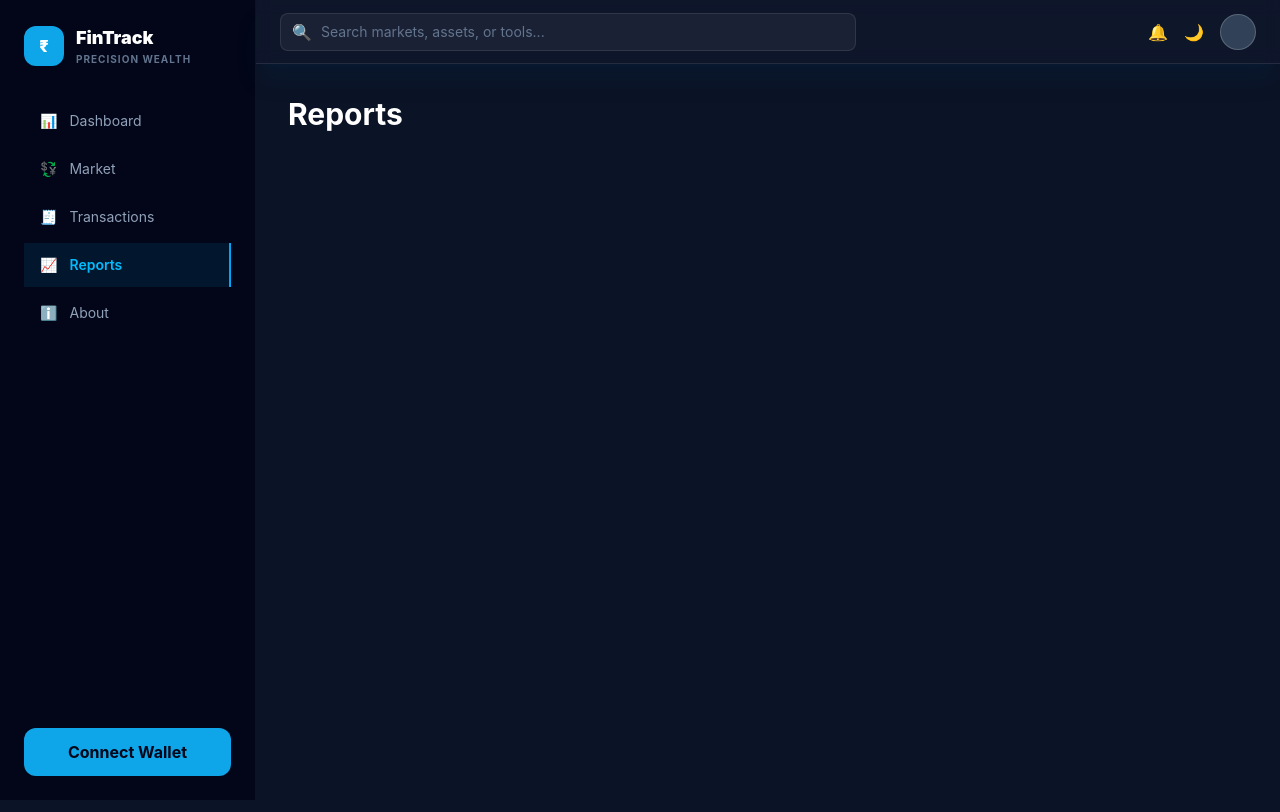
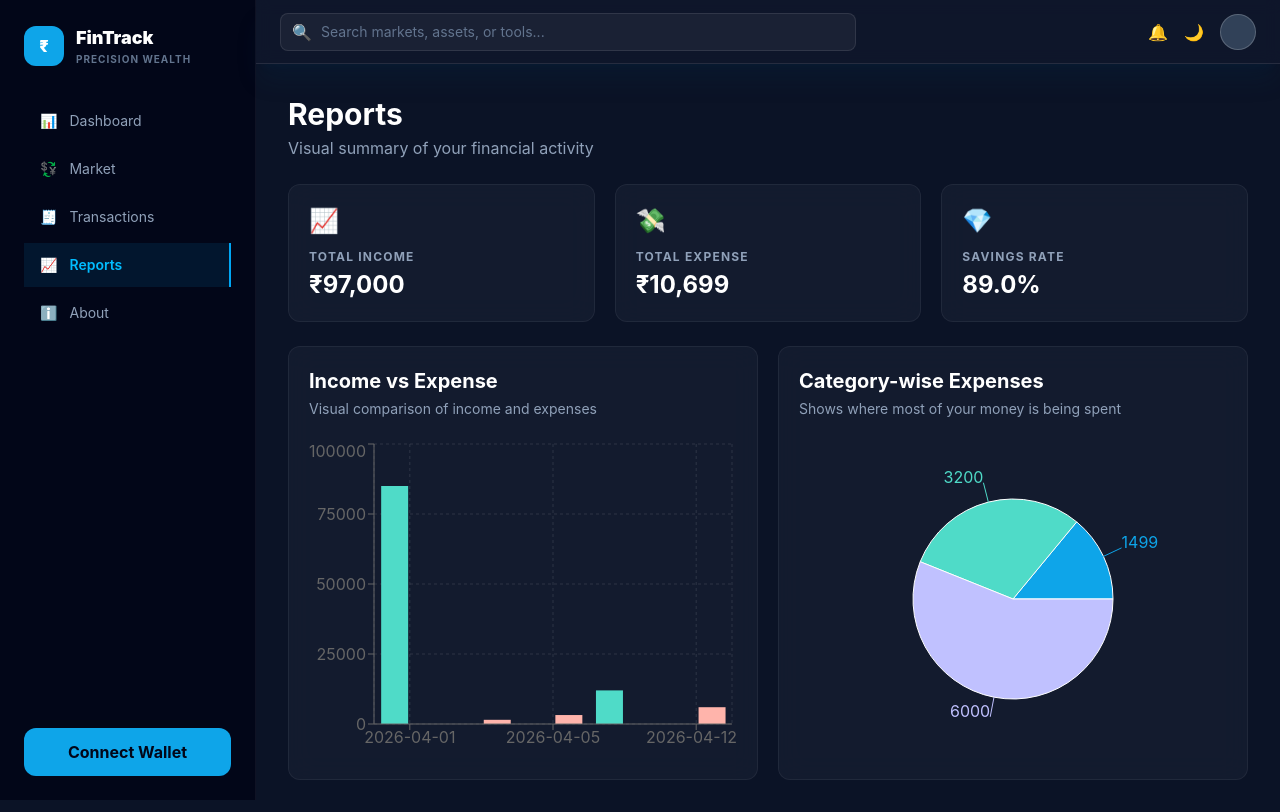
Before and after one commit to anupam311/Fintrack_Dashboard, a React (Vite) app: page /reports in a window 1280 px wide. Built offline with nearby package versions, Linux system fonts and the light colour scheme.

Commit message:
Add reports page with income and expense charts.

```diff
--- /dev/null
+++ b/src/components/CategoryPieChart.jsx
@@ -0,0 +1,43 @@
+import { PieChart, Pie, Tooltip, ResponsiveContainer, Cell } from "recharts";
+
+const colors = ["#0ea5e9", "#4fdbc8", "#c0c1ff", "#ffb4ab", "#89ceff"];
+
+function CategoryPieChart({ data }) {
+  return (
+    <div className="glass-card rounded-xl p-5">
+      <h2 className="text-xl font-bold text-white mb-1">
+        Category-wise Expenses
+      </h2>
+      <p className="text-slate-400 text-sm mb-5">
+        Shows where most of your money is being spent
+      </p>
+
+      <div className="h-80">
+        {data.length === 0 ? (
+          <div className="h-full flex items-center justify-center text-slate-400">
+            No expense data available
+          </div>
+        ) : (
+          <ResponsiveContainer width="100%" height="100%">
+            <PieChart>
+              <Pie
+                data={data}
+                dataKey="value"
+                nameKey="name"
+                outerRadius={100}
+                label
+              >
+                {data.map((item, index) => (
+                  <Cell key={item.name} fill={colors[index % colors.length]} />
+                ))}
+              </Pie>
+              <Tooltip />
+            </PieChart>
+          </ResponsiveContainer>
+        )}
+      </div>
+    </div>
+  );
+}
+
+export default CategoryPieChart;
--- /dev/null
+++ b/src/components/IncomeExpenseChart.jsx
@@ -0,0 +1,37 @@
+import {
+  BarChart,
+  Bar,
+  XAxis,
+  YAxis,
+  Tooltip,
+  ResponsiveContainer,
+  CartesianGrid,
+} from "recharts";
+
+function IncomeExpenseChart({ data }) {
+  return (
+    <div className="glass-card rounded-xl p-5">
+      <h2 className="text-xl font-bold text-white mb-1">
+        Income vs Expense
+      </h2>
+      <p className="text-slate-400 text-sm mb-5">
+        Visual comparison of income and expenses
+      </p>
+
+      <div className="h-80">
+        <ResponsiveContainer width="100%" height="100%">
+          <BarChart data={data}>
+            <CartesianGrid strokeDasharray="3 3" opacity={0.15} />
+            <XAxis dataKey="name" />
+            <YAxis />
+            <Tooltip />
+            <Bar dataKey="income" fill="#4fdbc8" />
+            <Bar dataKey="expense" fill="#ffb4ab" />
+          </BarChart>
+        </ResponsiveContainer>
+      </div>
+    </div>
+  );
+}
+
+export default IncomeExpenseChart;
--- a/src/pages/Reports.jsx
+++ b/src/pages/Reports.jsx
@@ -1,5 +1,72 @@
+import { useEffect, useState } from "react";
+import { defaultTransactions } from "../data/categories";
+import StatCard from "../components/StatCard";
+import IncomeExpenseChart from "../components/IncomeExpenseChart";
+import CategoryPieChart from "../components/CategoryPieChart";
+import {
+  calculateTotals,
+  getCategoryExpenses,
+  getIncomeExpenseData,
+} from "../utils/calculateTotals";
+import { formatCurrency } from "../utils/formatCurrency";
+
 function Reports() {
-  return <h1 className="text-3xl font-bold text-white">Reports</h1>;
+  const [transactions, setTransactions] = useState([]);
+
+  useEffect(() => {
+    const saved = localStorage.getItem("transactions");
+
+    if (saved) {
+      setTransactions(JSON.parse(saved));
+    } else {
+      setTransactions(defaultTransactions);
+    }
+  }, []);
+
+  const totals = calculateTotals(transactions);
+  const categoryData = getCategoryExpenses(transactions);
+  const incomeExpenseData = getIncomeExpenseData(transactions);
+
+  const savingsRate =
+    totals.income > 0
+      ? (((totals.income - totals.expense) / totals.income) * 100).toFixed(1)
+      : 0;
+
+  return (
+    <div className="space-y-6">
+      <div>
+        <h1 className="text-3xl font-bold text-white">Reports</h1>
+        <p className="text-slate-400 mt-1">
+          Visual summary of your financial activity
+        </p>
+      </div>
+
+      <div className="grid grid-cols-1 md:grid-cols-3 gap-5">
+        <StatCard
+          title="Total Income"
+          value={formatCurrency(totals.income)}
+          icon="📈"
+        />
+
+        <StatCard
+          title="Total Expense"
+          value={formatCurrency(totals.expense)}
+          icon="💸"
+        />
+
+        <StatCard
+          title="Savings Rate"
+          value={`${savingsRate}%`}
+          icon="💎"
+        />
+      </div>
+
+      <div className="grid grid-cols-1 xl:grid-cols-2 gap-5">
+        <IncomeExpenseChart data={incomeExpenseData} />
+        <CategoryPieChart data={categoryData} />
+      </div>
+    </div>
+  );
 }
 
 export default Reports;
--- a/src/utils/calculateTotals.js
+++ b/src/utils/calculateTotals.js
@@ -13,3 +13,30 @@ export function calculateTotals(transactions) {
     balance: income - expense,
   };
 }
+
+export function getCategoryExpenses(transactions) {
+  const categoryTotals = {};
+
+  transactions
+    .filter((transaction) => transaction.type === "expense")
+    .forEach((transaction) => {
+      if (categoryTotals[transaction.category]) {
+        categoryTotals[transaction.category] += Number(transaction.amount);
+      } else {
+        categoryTotals[transaction.category] = Number(transaction.amount);
+      }
+    });
+
+  return Object.keys(categoryTotals).map((category) => ({
+    name: category,
+    value: categoryTotals[category],
+  }));
+}
+
+export function getIncomeExpenseData(transactions) {
+  return transactions.map((transaction) => ({
+    name: transaction.date,
+    income: transaction.type === "income" ? Number(transaction.amount) : 0,
+    expense: transaction.type === "expense" ? Number(transaction.amount) : 0,
+  }));
+}
```
